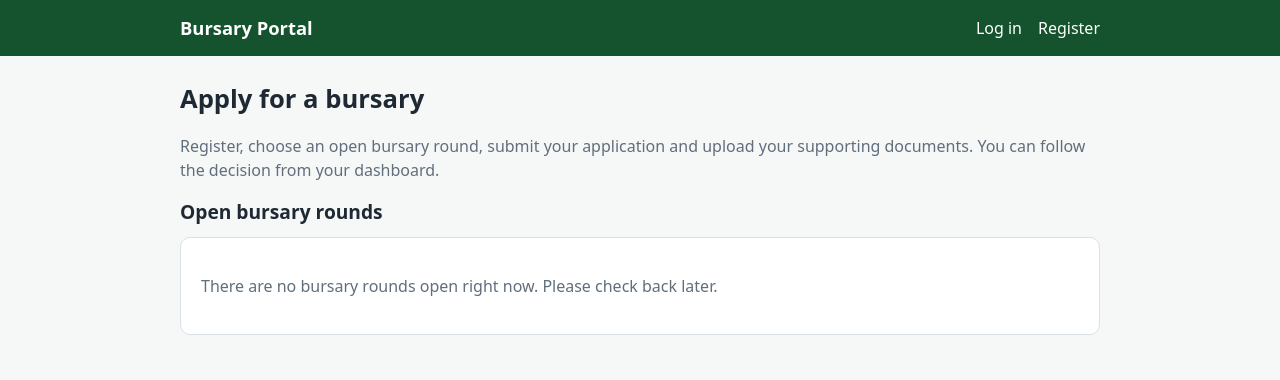
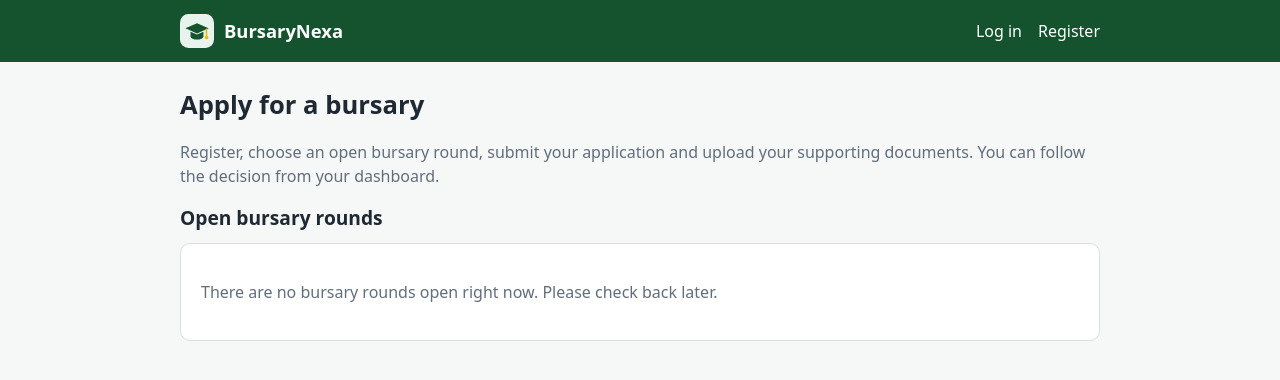
Before and after one commit to benjaminmendy451-del/bursury-system, a Django app: page / in a window 1280 px wide. Shown: the top 380 px of the page. Run offline with Django 5.2, Linux system fonts and the light colour scheme; data that the repository does not hold is empty.

Commit message:
Rename system to BursaryNexa and add logo

```diff
--- /dev/null
+++ b/bursary/templates/bursary/_logo.html
@@ -0,0 +1,9 @@
+<svg xmlns="http://www.w3.org/2000/svg" viewBox="0 0 40 40" width="40" height="40" role="img" aria-label="Bursary logo">
+  <rect width="40" height="40" rx="10" fill="#e7f3ec"/>
+  <g transform="translate(4 4.5) scale(0.8)">
+    <polygon points="20,8 37,15.5 20,23 3,15.5" fill="#14532d"/>
+    <path d="M10.5 20.5 V27 C10.5 29.8 14.8 32 20 32 C25.2 32 29.5 29.8 29.5 27 V20.5 L20 24.7 Z" fill="#14532d"/>
+    <path d="M34 16.8 V27" stroke="#f2b705" stroke-width="2.2" stroke-linecap="round" fill="none"/>
+    <circle cx="34" cy="29" r="2.6" fill="#f2b705"/>
+  </g>
+</svg>
--- a/bursary/templates/bursary/base.html
+++ b/bursary/templates/bursary/base.html
@@ -3,7 +3,7 @@
 <head>
   <meta charset="utf-8">
   <meta name="viewport" content="width=device-width, initial-scale=1">
-  <title>{% block title %}Bursary Portal{% endblock %}</title>
+  <title>{% block title %}BursaryNexa{% endblock %}</title>
   <style>
     :root { --ink:#1f2933; --muted:#616e7c; --line:#d9e0e6; --brand:#14532d; --brand-soft:#e7f3ec; --bg:#f6f8f7; }
     * { box-sizing: border-box; }
@@ -11,7 +11,8 @@
     header { background:var(--brand); color:#fff; }
     header .bar { max-width:960px; margin:0 auto; padding:14px 20px; display:flex; align-items:center; justify-content:space-between; gap:16px; flex-wrap:wrap; }
     header a { color:#fff; text-decoration:none; }
-    header .brand { font-weight:700; font-size:1.15rem; }
+    header .brand { font-weight:700; font-size:1.15rem; display:inline-flex; align-items:center; gap:10px; }
+    header .brand svg { width:34px; height:34px; flex:none; }
     nav { display:flex; gap:16px; align-items:center; flex-wrap:wrap; }
     nav form { display:inline; margin:0; }
     nav button { background:none; border:0; color:#fff; font:inherit; cursor:pointer; padding:0; text-decoration:underline; }
@@ -38,7 +39,7 @@
 <body>
 <header>
   <div class="bar">
-    <a class="brand" href="{% url 'home' %}">Bursary Portal</a>
+    <a class="brand" href="{% url 'home' %}">{% include "bursary/_logo.html" %}<span>BursaryNexa</span></a>
     <nav>
       {% if user.is_authenticated %}
         <a href="{% url 'dashboard' %}">My applications</a>
--- a/config/settings.py
+++ b/config/settings.py
@@ -1,5 +1,5 @@
 """
-Django settings for the Bursary Management System.
+Django settings for BursaryNexa.
 
 Secrets and deployment switches come from environment variables so that
 nothing sensitive is committed to GitHub. See .env.example.
@@ -107,7 +107,7 @@ elif os.environ.get("POSTGRES_DB"):
             "ENGINE": "django.db.backends.postgresql",
             "NAME": os.environ["POSTGRES_DB"],
             "USER": os.environ.get("POSTGRES_USER", ""),
-            "PASSWORD": os.environ.get("POSTGRES_10452356", ""),
+            "PASSWORD": os.environ.get("POSTGRES_PASSWORD", ""),
             "HOST": os.environ.get("POSTGRES_HOST", "localhost"),
             "PORT": os.environ.get("POSTGRES_PORT", "5432"),
         }
--- a/config/urls.py
+++ b/config/urls.py
@@ -1,8 +1,8 @@
 from django.contrib import admin
 from django.urls import include, path
 
-admin.site.site_header = "Bursary Committee"
-admin.site.site_title = "Bursary Management"
+admin.site.site_header = "BursaryNexa Committee"
+admin.site.site_title = "BursaryNexa"
 admin.site.index_title = "Review applications and manage bursary rounds"
 
 # Uploaded documents hold personal data (IDs, family income), so they are NOT
```
Also changed, not shown: bursary/notifications.py (+7 -7 lines), README.md, logo.png (added), logo.svg (added), 1 other file.
